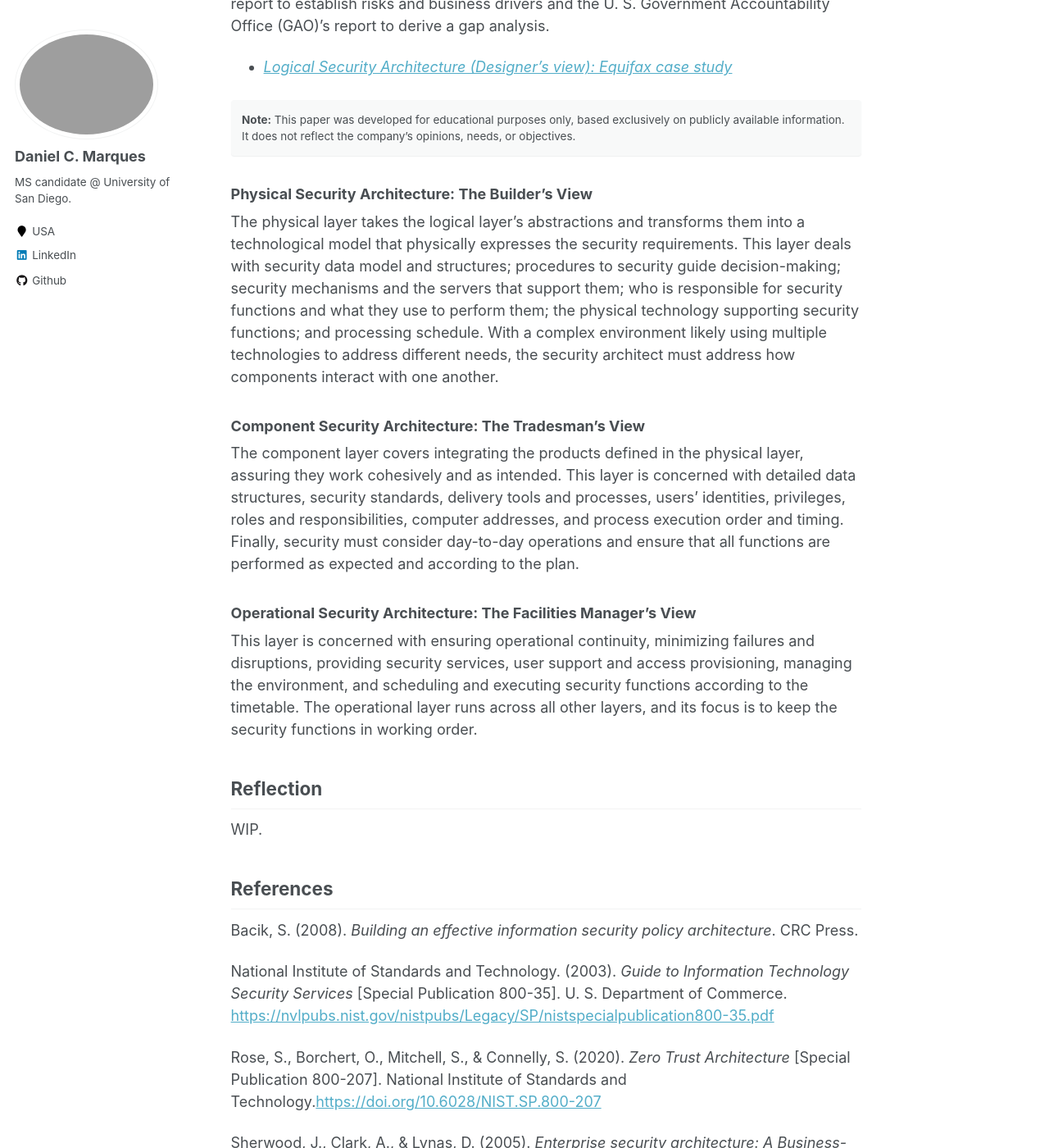
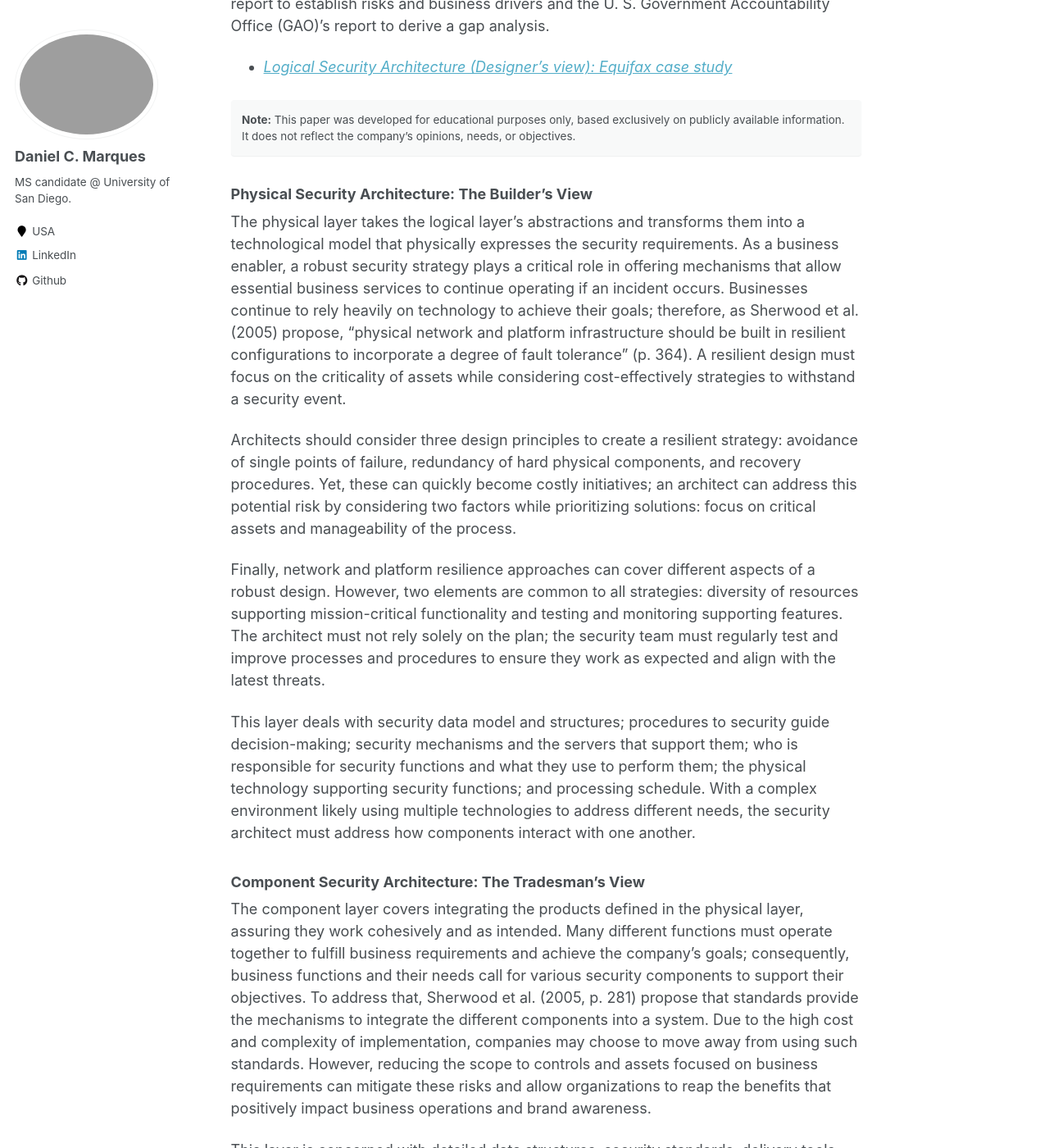
Before and after one commit to danielcmarques/danielcmarques.github.io, a Jekyll site: the page built from _portfolio/csol520.md, in a window 1280 px wide and 1400 px high, scrolled down 3085 px. Shown: the whole window at 82% size. Built offline with Jekyll 4.4.1, drawn with Linux system fonts in a browser that asks for light colours; some of the changed text lies outside the part shown.

Commit message:
Update csol520.md

```diff
--- a/_portfolio/csol520.md
+++ b/_portfolio/csol520.md
@@ -48,10 +48,18 @@ To illustrate my understanding of the Logical Security Architecture, I developed
 {: .notice}
 
 ### Physical Security Architecture: The Builder's View
-The physical layer takes the logical layer’s abstractions and transforms them into a technological model that physically expresses the security requirements. This layer deals with security data model and structures; procedures to security guide decision-making; security mechanisms and the servers that support them; who is responsible for security functions and what they use to perform them; the physical technology supporting security functions; and processing schedule. With a complex environment likely using multiple technologies to address different needs, the security architect must address how components interact with one another.
+The physical layer takes the logical layer’s abstractions and transforms them into a technological model that physically expresses the security requirements. As a business enabler, a robust security strategy plays a critical role in offering mechanisms that allow essential business services to continue operating if an incident occurs. Businesses continue to rely heavily on technology to achieve their goals; therefore, as Sherwood et al. (2005) propose, “physical network and platform infrastructure should be built in resilient configurations to incorporate a degree of fault tolerance” (p. 364). A resilient design must focus on the criticality of assets while considering cost-effectively strategies to withstand a security event.
+
+Architects should consider three design principles to create a resilient strategy: avoidance of single points of failure, redundancy of hard physical components, and recovery procedures. Yet, these can quickly become costly initiatives; an architect can address this potential risk by considering two factors while prioritizing solutions: focus on critical assets and manageability of the process.
+
+Finally, network and platform resilience approaches can cover different aspects of a robust design. However, two elements are common to all strategies: diversity of resources supporting mission-critical functionality and testing and monitoring supporting features. The architect must not rely solely on the plan; the security team must regularly test and improve processes and procedures to ensure they work as expected and align with the latest threats.
+
+This layer deals with security data model and structures; procedures to security guide decision-making; security mechanisms and the servers that support them; who is responsible for security functions and what they use to perform them; the physical technology supporting security functions; and processing schedule. With a complex environment likely using multiple technologies to address different needs, the security architect must address how components interact with one another.
 
 ### Component Security Architecture: The Tradesman's View
-The component layer covers integrating the products defined in the physical layer, assuring they work cohesively and as intended. This layer is concerned with detailed data structures, security standards, delivery tools and processes, users’ identities, privileges, roles and responsibilities, computer addresses, and process execution order and timing. Finally, security must consider day-to-day operations and ensure that all functions are performed as expected and according to the plan.
+The component layer covers integrating the products defined in the physical layer, assuring they work cohesively and as intended. Many different functions must operate together to fulfill business requirements and achieve the company’s goals; consequently, business functions and their needs call for various security components to support their objectives. To address that, Sherwood et al. (2005, p. 281) propose that standards provide the mechanisms to integrate the different components into a system. Due to the high cost and complexity of implementation, companies may choose to move away from using such standards. However, reducing the scope to controls and assets focused on business requirements can mitigate these risks and allow organizations to reap the benefits that positively impact business operations and brand awareness.
+
+This layer is concerned with detailed data structures, security standards, delivery tools and processes, users’ identities, privileges, roles and responsibilities, computer addresses, and process execution order and timing. Finally, security must consider day-to-day operations and ensure that all functions are performed as expected and according to the plan.
 
 ### Operational Security Architecture: The Facilities Manager’s View
 This layer is concerned with ensuring operational continuity, minimizing failures and disruptions, providing security services, user support and access provisioning, managing the environment, and scheduling and executing security functions according to the timetable. The operational layer runs across all other layers, and its focus is to keep the security functions in working order.
@@ -63,8 +71,12 @@ WIP.
 ## References
 Bacik, S. (2008). _Building an effective information security policy architecture_. CRC Press.
 
+Bodeau, D., & Graubart, R. (2017). _Cyber resiliency design principles_. The MITRE Corporation. [https://www.mitre.org/publications/technical-papers/cyber-resiliency-design-principles](https://www.mitre.org/publications/technical-papers/cyber-resiliency-design-principles)
+
 National Institute of Standards and Technology. (2003). _Guide to Information Technology Security Services_ [Special Publication 800-35]. U. S. Department of Commerce. [https://nvlpubs.nist.gov/nistpubs/Legacy/SP/nistspecialpublication800-35.pdf](https://nvlpubs.nist.gov/nistpubs/Legacy/SP/nistspecialpublication800-35.pdf)
 
 Rose, S., Borchert, O., Mitchell, S., & Connelly, S. (2020). _Zero Trust Architecture_ [Special Publication 800-207]. National Institute of Standards and Technology.[https://doi.org/10.6028/NIST.SP.800-207](https://doi.org/10.6028/NIST.SP.800-207)
 
+Ross, R., Pillitteri, V., Graubart, R., Bodeau, D., & Mcquaid, R. (2019). _Developing cyber resilient systems: A systems security engineering approach_ [NIST SP 800-160] (Vol. 2). National Institute of Standards and Technology. [https://doi.org/10.6028/NIST.SP.800-160v2](https://doi.org/10.6028/NIST.SP.800-160v2)
+
 Sherwood, J., Clark, A., & Lynas, D. (2005). _Enterprise security architecture: A Business-driven approach_. CRC Press.
```
